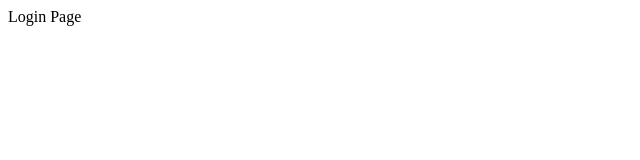
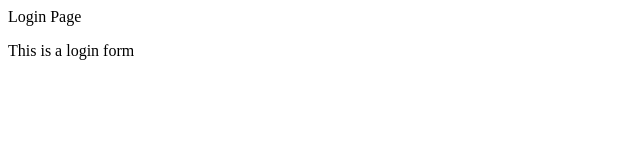
Before and after one commit to golakjena/git-practice, a plain HTML site: page login.html in a window 1280 px wide. Shown: the whole page, without its empty margins (0-640 px from the left). Drawn offline with Linux system fonts and the light colour scheme.

Commit message:
text changes

```diff
--- a/login.html
+++ b/login.html
@@ -7,5 +7,6 @@
 </head>
 <body>
     Login Page
+    <p>This is a login form</p>
 </body>
 </html>
```
